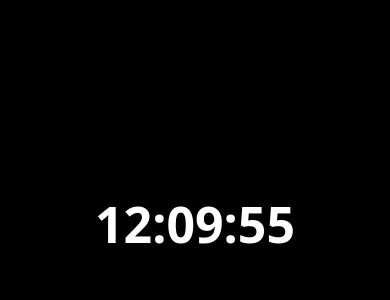
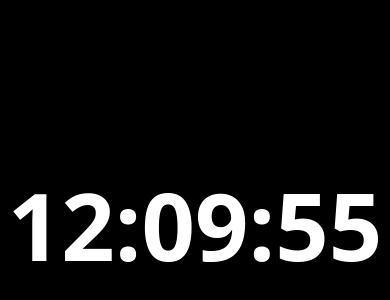
Before and after one commit to Anacss24/Relogio, a plain HTML site: page index.html in a window 390 px wide. Shown: the part 198-498 px from the top of the page. Drawn offline with Linux system fonts and the light colour scheme.

Commit message:
Ajustes Responsividade

```diff
--- a/style.css
+++ b/style.css
@@ -2,21 +2,15 @@ body {
   font-family: system-ui;
  background-color: black;
   color: white;
-  text-align: center;
+
 }
 
 .clock {
   position: absolute;
   top: 50%;
   left: 50%;
-  font-size: 450px;
+  font-size: 24vw;
   transform: translateX(-50%) translateY(-50%);
   color: white;
 
 }
-
-@media(max-width:800px){
-  .clock{
-    font-size: 50px;
-  }
-}
```
